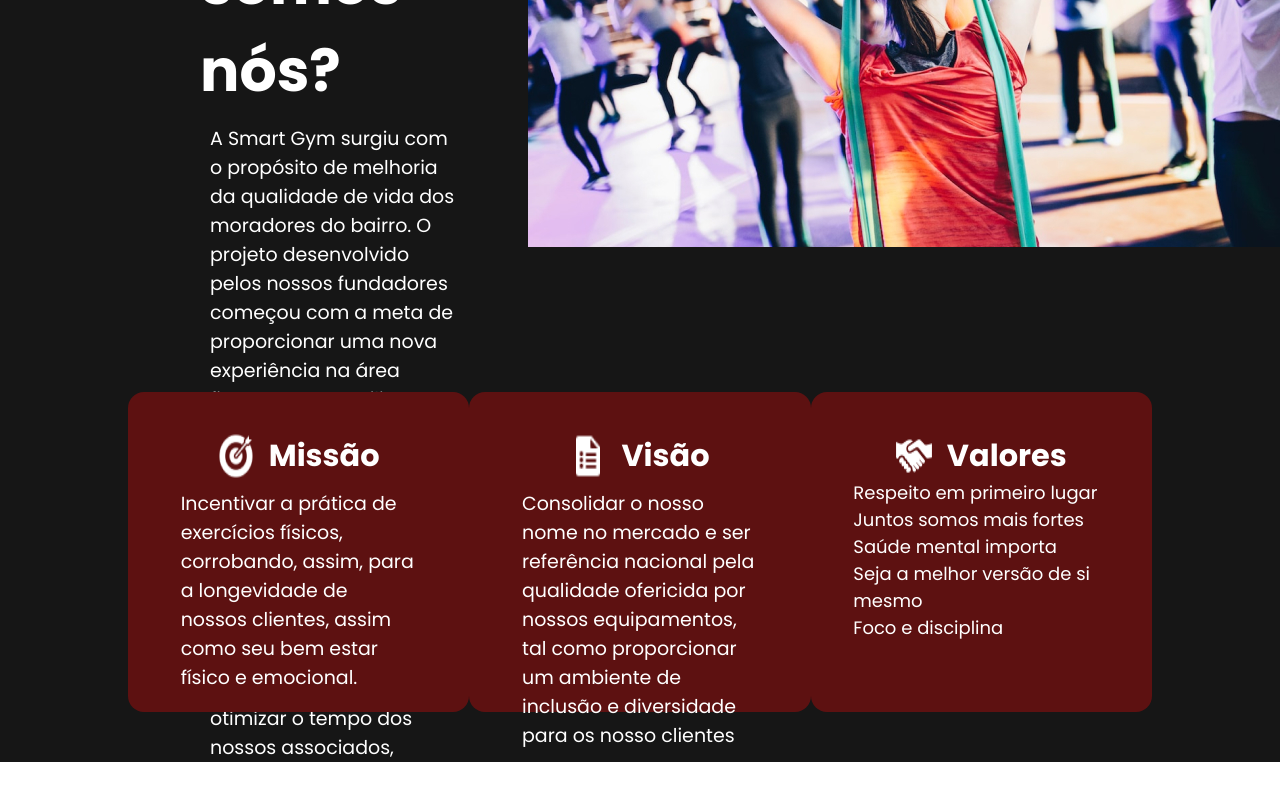
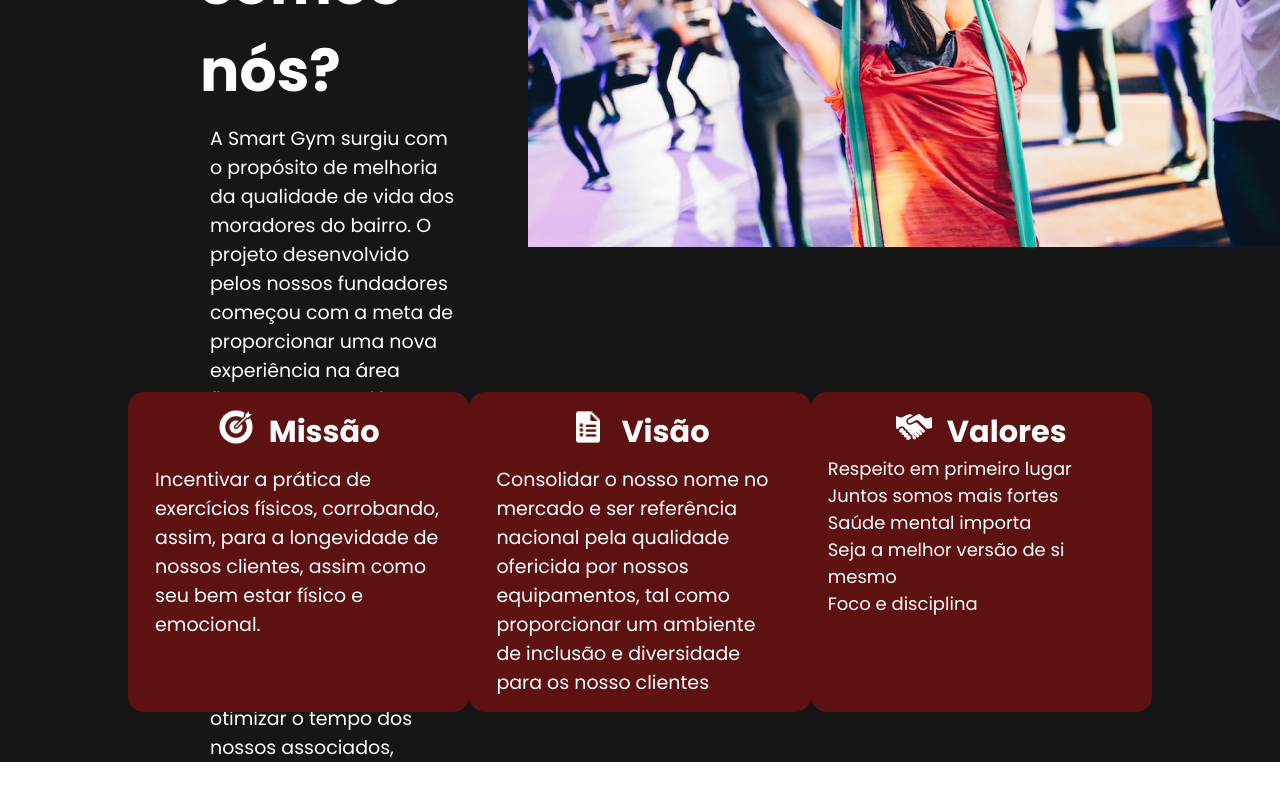
Before and after one commit to AmandaFernandes0701/Frontend-SmartGym---Projeto-Trainee, a React (Create React App) app in the folder smartgym/: page /home in a window 1280 px wide. Shown: the part 1417-2217 px from the top of the page. Built offline with nearby package versions, Linux system fonts and the light colour scheme.

Commit message:
90% da home
Falta colocar espaço entre palavras da frase "SEJA SMART GYM" e centralizar textos dos blocos em marrom

```diff
--- a/smartgym/src/pages/Home/Home.css
+++ b/smartgym/src/pages/Home/Home.css
@@ -85,8 +85,8 @@
 
 .missao_bloco_1,.visao_bloco_2,.valores_bloco_3 {
     font-family: 'Poppins', sans-serif;
-    height: 60%;
-    width: 75%;
+    height: 75%;
+    width: 90%;
     color: white;
     font-size : 18px;
 }
@@ -94,10 +94,10 @@
 .missao_titulo,.visao_titulo,.valores_titulo {
     display: flex;
     flex-direction: row;
-    font-family: 'Poppins', sans-serif;
-    font-size : 26px;
     color: white;
 }
 .mission_title,.vision_title,.values_title{
     margin-left: 15px;
+    font-family: 'Poppins', sans-serif;
+    font-size : 26px;
 }
--- a/smartgym/src/pages/Home/Home.js
+++ b/smartgym/src/pages/Home/Home.js
@@ -55,7 +55,9 @@
 
             <div className="bloco_marrom">
                 <div className="missao_titulo">
+                    <div className="missao_imagem">
                     <img src="/images/missao_icon.png"/>
+                    </div>
                     <div className="mission_title">
                         <h3>Missão</h3>
                     </div>
@@ -68,7 +70,9 @@
 
             <div className="bloco_marrom">
                 <div className="visao_titulo">
+                    <div className="visao_imagem">
                     <img src="/images/visao_icon.png"/>
+                    </div>
                     <div className="vision_title">
                         <h3>Visão</h3>
                     </div>
@@ -81,7 +85,9 @@
 
             <div className="bloco_marrom">
                 <div className="valores_titulo">
+                    <div className="valores_imagem">
                     <img src="/images/valores_icon.png"/>
+                    </div>
                     <div className="values_title">
                         <h3>Valores</h3>
                     </div>
@@ -97,7 +103,6 @@
 
         </div>
         </div>
-
     );
 }
 export default Home;
```
